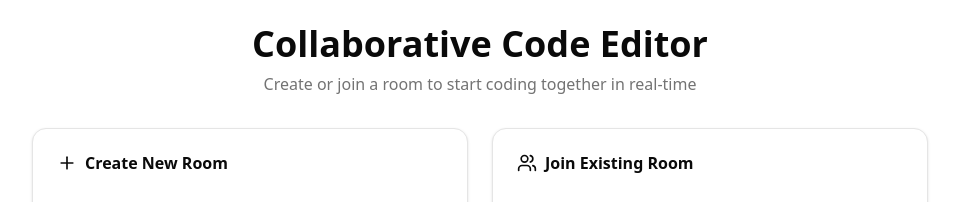
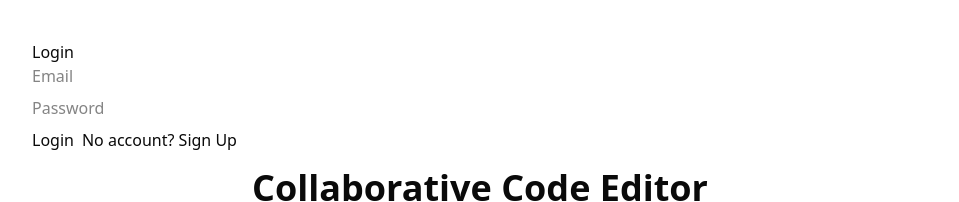
Before and after one commit to shalvirajpura2/devsync-collaborative-code-editor, a React (Vite) app in the folder frontend/: page / in a window 1280 px wide. Shown: the top 202 px of the page, without its empty margins (160-1119 px from the left). Built offline with nearby package versions, Linux system fonts and the light colour scheme; no server answers.

Commit message:
firebase auth setup

```diff
--- a/frontend/package.json
+++ b/frontend/package.json
@@ -45,6 +45,7 @@
     "cmdk": "^1.1.1",
     "date-fns": "^4.1.0",
     "embla-carousel-react": "^8.6.0",
+    "firebase": "^11.9.1",
     "framer-motion": "^12.15.0",
     "input-otp": "^1.4.2",
     "lucide-react": "^0.510.0",
--- /dev/null
+++ b/frontend/src/components/AuthPanel.jsx
@@ -0,0 +1,50 @@
+import React, { useState } from "react";
+import { useFirebaseAuth } from "@/hooks/useFirebaseAuth";
+
+export default function AuthPanel() {
+  const { user, loading, error, login, signup, logout } = useFirebaseAuth();
+  const [email, setEmail] = useState("");
+  const [password, setPassword] = useState("");
+  const [isSignup, setIsSignup] = useState(false);
+
+  if (loading) return <div>Loading authentication...</div>;
+
+  if (user) {
+    return (
+      <div style={{ margin: "1rem 0" }}>
+        <p>Logged in as: <b>{user.email}</b></p>
+        <button onClick={logout}>Logout</button>
+      </div>
+    );
+  }
+
+  return (
+    <div style={{ margin: "1rem 0" }}>
+      <h3>{isSignup ? "Sign Up" : "Login"}</h3>
+      <input
+        type="email"
+        placeholder="Email"
+        value={email}
+        onChange={e => setEmail(e.target.value)}
+        style={{ display: "block", marginBottom: 8 }}
+      />
+      <input
+        type="password"
+        placeholder="Password"
+        value={password}
+        onChange={e => setPassword(e.target.value)}
+        style={{ display: "block", marginBottom: 8 }}
+      />
+      {error && <div style={{ color: "red", marginBottom: 8 }}>{error}</div>}
+      <button
+        onClick={() => isSignup ? signup(email, password) : login(email, password)}
+        style={{ marginRight: 8 }}
+      >
+        {isSignup ? "Sign Up" : "Login"}
+      </button>
+      <button onClick={() => setIsSignup(!isSignup)}>
+        {isSignup ? "Have an account? Login" : "No account? Sign Up"}
+      </button>
+    </div>
+  );
+}
--- /dev/null
+++ b/frontend/src/hooks/useFirebaseAuth.js
@@ -0,0 +1,51 @@
+import { useState, useEffect } from "react";
+import { auth } from "@/lib/firebase";
+import {
+  onAuthStateChanged,
+  signInWithEmailAndPassword,
+  signOut,
+  createUserWithEmailAndPassword,
+} from "firebase/auth";
+
+export function useFirebaseAuth() {
+  const [user, setUser] = useState(null);
+  const [loading, setLoading] = useState(true);
+  const [error, setError] = useState(null);
+
+  useEffect(() => {
+    const unsubscribe = onAuthStateChanged(auth, (user) => {
+      setUser(user);
+      setLoading(false);
+    });
+    return () => unsubscribe();
+  }, []);
+
+  const login = async (email, password) => {
+    setError(null);
+    try {
+      await signInWithEmailAndPassword(auth, email, password);
+    } catch (err) {
+      setError(err.message);
+    }
+  };
+
+  const signup = async (email, password) => {
+    setError(null);
+    try {
+      await createUserWithEmailAndPassword(auth, email, password);
+    } catch (err) {
+      setError(err.message);
+    }
+  };
+
+  const logout = async () => {
+    setError(null);
+    try {
+      await signOut(auth);
+    } catch (err) {
+      setError(err.message);
+    }
+  };
+
+  return { user, loading, error, login, signup, logout };
+}
--- a/frontend/src/pages/RoomSelectionPage.jsx
+++ b/frontend/src/pages/RoomSelectionPage.jsx
@@ -6,6 +6,7 @@ import { Input } from '@/components/ui/input';
 import { Card, CardContent, CardHeader, CardTitle } from '@/components/ui/card';
 import { Separator } from '@/components/ui/separator';
 import { Plus, Users, Copy } from 'lucide-react';
+import AuthPanel from '@/components/AuthPanel';
 
 const API_BASE_URL = import.meta.env.VITE_API_BASE_URL || '';
 
@@ -61,6 +62,7 @@ export default function RoomSelectionPage() {
     return (
         <div className="min-h-screen bg-background p-6">
             <div className="max-w-4xl mx-auto">
+                <AuthPanel />
                 <header className="text-center mb-8">
                     <h1 className="text-4xl font-bold mb-2">Collaborative Code Editor</h1>
                     <p className="text-muted-foreground">
```
Also changed, not shown: 2 other files (tests, documents, lock files or other folders).
